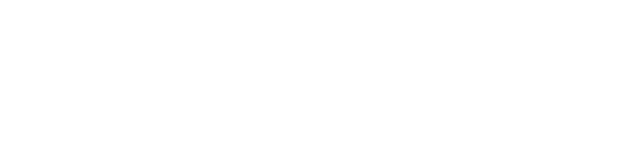
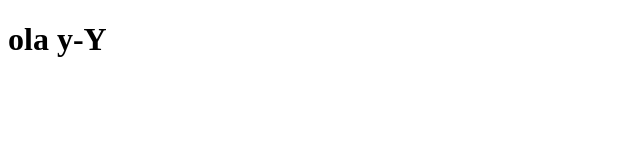
Before and after one commit to eduard-lucas/hello-world-git, a plain HTML site: page index.html in a window 1280 px wide. Shown: the whole page, without its empty margins (0-640 px from the left). Drawn offline with Linux system fonts and the light colour scheme.

Commit message:
segundo commit

```diff
--- a/index.html
+++ b/index.html
@@ -6,6 +6,6 @@
   <title>Demo git</title>
 </head>
 <body>
-
+  <h1>ola y-Y</h1>
 </body>
 </html>
```
